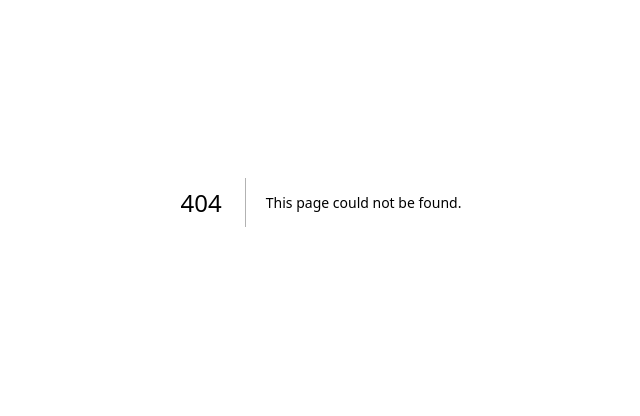
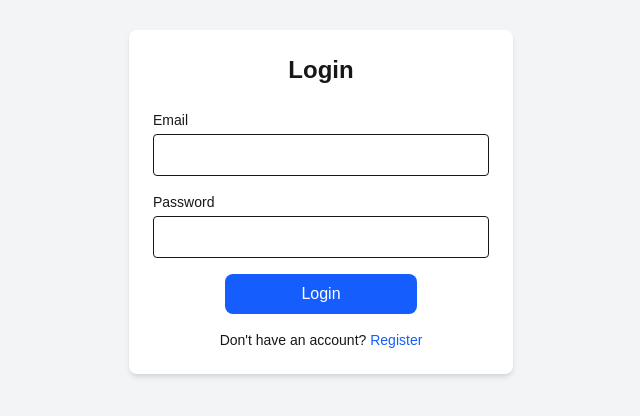
Before and after one commit to ransharirodrigo/TaskManagementSystem, a Next.js app: page /auth/login in a window 1280 px wide. Before the commit this address had no page. Shown: the part 198-614 px from the top of the page, without its empty margins (319-959 px from the left). Built offline with nearby package versions, Linux system fonts and the light colour scheme.

Commit message:
Login page UI with reusable Button and Input components

```diff
--- /dev/null
+++ b/app/auth/login/page.tsx
@@ -0,0 +1,53 @@
+"use client";
+
+import { useState } from "react";
+import Link from "next/link";
+import { Button } from "@/components/ui/Button";
+import { Input } from "@/components/ui/Input";
+
+export default function LoginPage() {
+  const [email, setEmail] = useState("");
+  const [password, setPassword] = useState("");
+
+  return (
+    <div className="min-h-screen flex items-center justify-center bg-gray-100">
+      <form
+        className="bg-white p-6 rounded-lg shadow-md w-full max-w-sm"
+      >
+        <h1 className="text-2xl font-semibold text-center mb-6">Login</h1>
+
+        <Input
+          type="email"
+          label="Email"
+          required
+          value={email}
+          onChange={(e) => setEmail(e.target.value)}
+        />
+
+        <Input
+          type="password"
+          label="Password"
+          required
+          value={password}
+          onChange={(e) => setPassword(e.target.value)}
+        />
+
+        <div className="flex justify-center">
+          <Button type="submit" className="w-48">
+            Login
+          </Button>
+        </div>
+
+        <p className="text-sm text-center mt-4">
+          Don't have an account?{" "}
+          <Link
+            href="/register"
+            className="text-blue-600 hover:underline font-medium"
+          >
+            Register
+          </Link>
+        </p>
+      </form>
+    </div>
+  );
+}
--- a/app/page.tsx
+++ b/app/page.tsx
@@ -1,65 +1,5 @@
-import Image from "next/image";
+import { redirect } from 'next/navigation';
 
-export default function Home() {
-  return (
-    <div className="flex min-h-screen items-center justify-center bg-zinc-50 font-sans dark:bg-black">
-      <main className="flex min-h-screen w-full max-w-3xl flex-col items-center justify-between py-32 px-16 bg-white dark:bg-black sm:items-start">
-        <Image
-          className="dark:invert"
-          src="/next.svg"
-          alt="Next.js logo"
-          width={100}
-          height={20}
-          priority
-        />
-        <div className="flex flex-col items-center gap-6 text-center sm:items-start sm:text-left">
-          <h1 className="max-w-xs text-3xl font-semibold leading-10 tracking-tight text-black dark:text-zinc-50">
-            To get started, edit the page.tsx file.
-          </h1>
-          <p className="max-w-md text-lg leading-8 text-zinc-600 dark:text-zinc-400">
-            Looking for a starting point or more instructions? Head over to{" "}
-            <a
-              href="https://vercel.com/templates?framework=next.js&utm_source=create-next-app&utm_medium=appdir-template-tw&utm_campaign=create-next-app"
-              className="font-medium text-zinc-950 dark:text-zinc-50"
-            >
-              Templates
-            </a>{" "}
-            or the{" "}
-            <a
-              href="https://nextjs.org/learn?utm_source=create-next-app&utm_medium=appdir-template-tw&utm_campaign=create-next-app"
-              className="font-medium text-zinc-950 dark:text-zinc-50"
-            >
-              Learning
-            </a>{" "}
-            center.
-          </p>
-        </div>
-        <div className="flex flex-col gap-4 text-base font-medium sm:flex-row">
-          <a
-            className="flex h-12 w-full items-center justify-center gap-2 rounded-full bg-foreground px-5 text-background transition-colors hover:bg-[#383838] dark:hover:bg-[#ccc] md:w-[158px]"
-            href="https://vercel.com/new?utm_source=create-next-app&utm_medium=appdir-template-tw&utm_campaign=create-next-app"
-            target="_blank"
-            rel="noopener noreferrer"
-          >
-            <Image
-              className="dark:invert"
-              src="/vercel.svg"
-              alt="Vercel logomark"
-              width={16}
-              height={16}
-            />
-            Deploy Now
-          </a>
-          <a
-            className="flex h-12 w-full items-center justify-center rounded-full border border-solid border-black/[.08] px-5 transition-colors hover:border-transparent hover:bg-black/[.04] dark:border-white/[.145] dark:hover:bg-[#1a1a1a] md:w-[158px]"
-            href="https://nextjs.org/docs?utm_source=create-next-app&utm_medium=appdir-template-tw&utm_campaign=create-next-app"
-            target="_blank"
-            rel="noopener noreferrer"
-          >
-            Documentation
-          </a>
-        </div>
-      </main>
-    </div>
-  );
+export default async function HomePage() {
+  redirect('/auth/login');
 }
--- /dev/null
+++ b/components/ui/Button.tsx
@@ -0,0 +1,66 @@
+import React from 'react';
+import { cn } from '@/lib/utils';
+
+interface ButtonProps extends React.ButtonHTMLAttributes<HTMLButtonElement> {
+  variant?: 'primary' | 'secondary' | 'danger' | 'ghost';
+  size?: 'sm' | 'md' | 'lg';
+  isLoading?: boolean;
+  children: React.ReactNode;
+}
+
+export function Button({
+  variant = 'primary',
+  size = 'md',
+  isLoading = false,
+  className,
+  children,
+  disabled,
+  ...props
+}: ButtonProps) {
+  const baseStyles = 'inline-flex items-center justify-center rounded-lg font-medium transition-colors focus:outline-none focus:ring-2 focus:ring-offset-2 disabled:opacity-50 disabled:cursor-not-allowed';
+
+  const variantStyles = {
+    primary: 'bg-blue-600 text-white hover:bg-blue-700 focus:ring-blue-500',
+    secondary: 'bg-gray-200 text-gray-900 hover:bg-gray-300 focus:ring-gray-500',
+    danger: 'bg-red-600 text-white hover:bg-red-700 focus:ring-red-500',
+    ghost: 'bg-transparent text-gray-700 hover:bg-gray-100 focus:ring-gray-500',
+  };
+
+  const sizeStyles = {
+    sm: 'px-3 py-1.5 text-sm',
+    md: 'px-4 py-2 text-base',
+    lg: 'px-6 py-3 text-lg',
+  };
+
+  return (
+    <button
+      className={cn(baseStyles, variantStyles[variant], sizeStyles[size], className)}
+      disabled={disabled || isLoading}
+      {...props}
+    >
+      {isLoading && (
+        <svg
+          className="animate-spin -ml-1 mr-2 h-4 w-4 text-current"
+          xmlns="http://www.w3.org/2000/svg"
+          fill="none"
+          viewBox="0 0 24 24"
+        >
+          <circle
+            className="opacity-25"
+            cx="12"
+            cy="12"
+            r="10"
+            stroke="currentColor"
+            strokeWidth="4"
+          ></circle>
+          <path
+            className="opacity-75"
+            fill="currentColor"
+            d="M4 12a8 8 0 018-8V0C5.373 0 0 5.373 0 12h4zm2 5.291A7.962 7.962 0 014 12H0c0 3.042 1.135 5.824 3 7.938l3-2.647z"
+          ></path>
+        </svg>
+      )}
+      {children}
+    </button>
+  );
+}
--- /dev/null
+++ b/components/ui/Input.tsx
@@ -0,0 +1,24 @@
+import React from 'react';
+import { cn } from '@/lib/utils';
+
+interface InputProps extends React.InputHTMLAttributes<HTMLInputElement> {
+  label?: string;
+  error?: string;
+}
+
+export function Input({ label, error, className, ...props }: InputProps) {
+  return (
+    <div className="mb-4">
+      {label && <label className="block text-sm mb-1">{label}</label>}
+      <input
+        className={cn(
+          'w-full px-3 py-2 border rounded focus:outline-none focus:ring focus:ring-blue-500',
+          error && 'border-red-500',
+          className
+        )}
+        {...props}
+      />
+      {error && <p className="text-red-500 text-sm mt-1">{error}</p>}
+    </div>
+  );
+}
--- /dev/null
+++ b/lib/utils.ts
@@ -0,0 +1,6 @@
+import { ClassValue, clsx } from "clsx";
+import { twMerge } from "tailwind-merge";
+
+export function cn(...inputs: ClassValue[]) {
+  return twMerge(clsx(inputs));
+}
--- a/package.json
+++ b/package.json
@@ -9,9 +9,11 @@
     "lint": "eslint"
   },
   "dependencies": {
+    "clsx": "^2.1.1",
     "next": "16.1.1",
     "react": "19.2.3",
-    "react-dom": "19.2.3"
+    "react-dom": "19.2.3",
+    "tailwind-merge": "^3.4.0"
   },
   "devDependencies": {
     "@tailwindcss/postcss": "^4",
```
Also changed, not shown: 1 other file (tests, documents, lock files or other folders).
